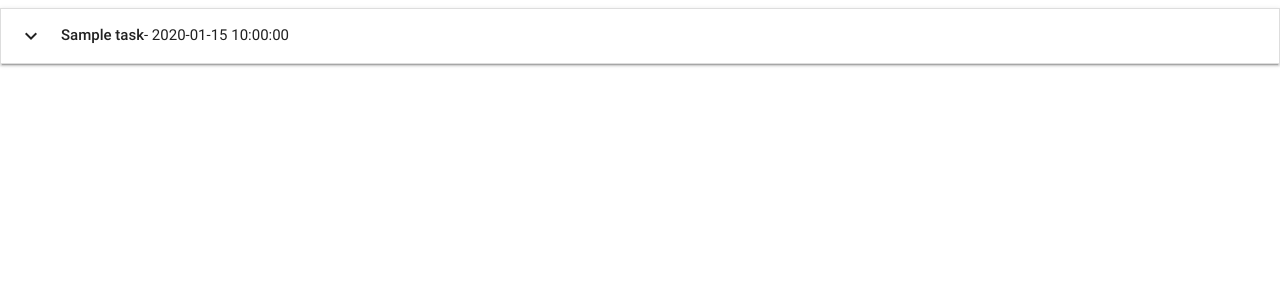
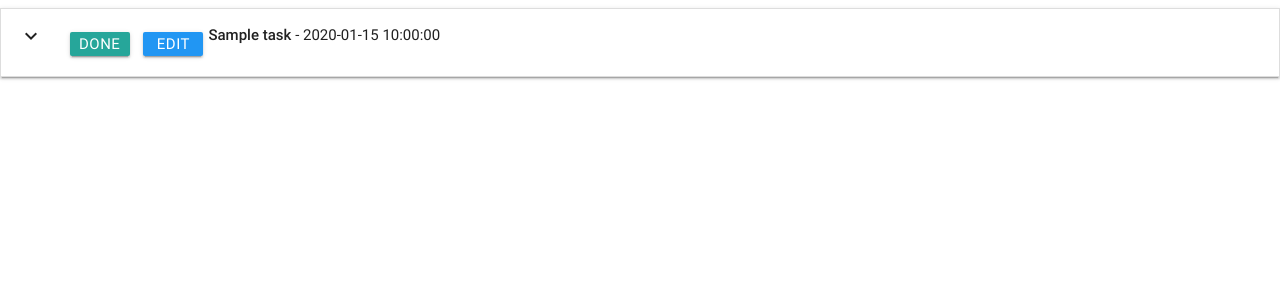
Before and after one commit to GarySimons/task_manager, a Flask app: page / in a window 1280 px wide. Shown: the top 300 px of the page. Run offline with Flask 2, Linux system fonts and the light colour scheme; a database or web service that is not in the repository returns one stand-in record (values such as "Sample title"); some libraries are stand-ins or nearby versions.

Commit message:
Added buttons and style.css file

```diff
--- /dev/null
+++ b/static/css/style.css
@@ -0,0 +1,7 @@
+.btn_small {
+    height: 24px;
+    width: 60px;
+    line-height: 24px;
+    margin: 5px 5px;
+    padding: 0 0.5em;
+}
--- a/templates/base.html
+++ b/templates/base.html
@@ -4,6 +4,7 @@
 <head>
     <link href="https://fonts.googleapis.com/icon?family=Material+Icons" rel="stylesheet">
     <link rel="stylesheet" href="https://cdnjs.cloudflare.com/ajax/libs/materialize/0.100.2/css/materialize.min.css">
+    <link rel="stylesheet" href="{{url_for('static', filename='css/style.css')}}" type="text/css"/>
 </head>
 
 <body>
--- a/templates/tasks.html
+++ b/templates/tasks.html
@@ -4,9 +4,18 @@
 <ul class="collapsible" data-collapsible="accordion">
     {% for task in tasks %}
     <li>
-      <div class="collapsible-header"><i class="material-icons">expand_more</i>
-      <strong>{{task.task_name}}</strong> - {{task.due_date}}
+      <div class="collapsible-header">
+        <div class="col s3">
+            <i class="material-icons">expand_more</i>
+            <a class="waves-effect waves-light btn btn_small">Done</a>
+            <a class="waves-effect waves-light btn btn_small blue">Edit</a>
+        </div>
+
+        <div class="col s9">
+        <strong>{{task.task_name}}</strong> - {{task.due_date}}
+        </div>
       </div>
+
       <div class="collapsible-body">
       <span>
         {{task.task_description}}
```
